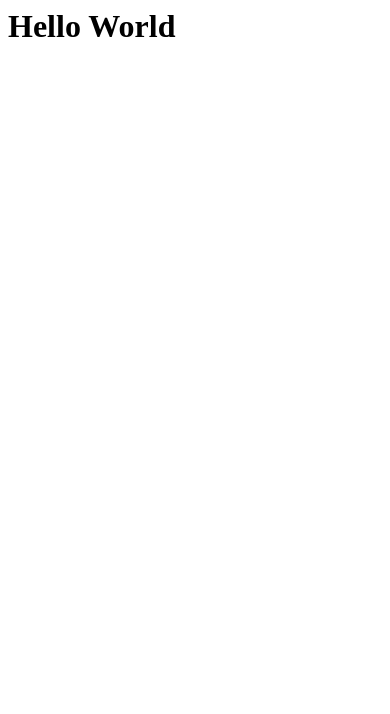
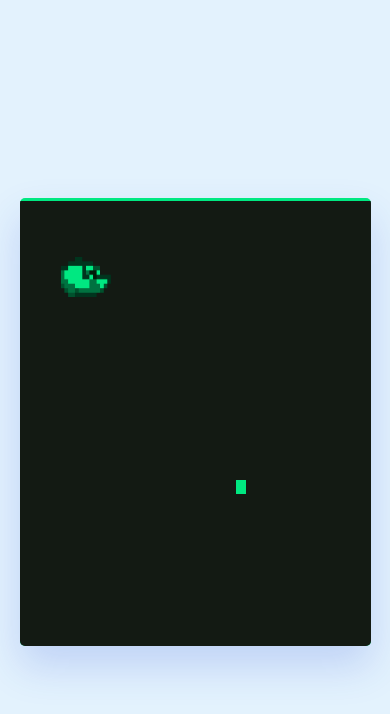
Before and after one commit to tinatinuna/tina.github.io, a plain HTML site: page index.html in a window 390 px wide. Drawn offline with nearby package versions, Linux system fonts and the light colour scheme.

Commit message:
Add files via upload

```diff
--- a/index.html
+++ b/index.html
@@ -1 +1,28 @@
-<h1>Hello World</h1>
+<!DOCTYPE html>
+<!-- Coding By CodingNepal - youtube.com/codingnepal -->
+<html lang="en" dir="ltr">
+  <head>
+    <meta charset="utf-8">
+    <title>Snake Game JavaScript | CodingNepal</title>
+    <link rel="stylesheet" href="style.css">
+    <meta name="viewport" content="width=device-width, initial-scale=1.0">
+    <link rel="stylesheet" href="https://cdnjs.cloudflare.com/ajax/libs/font-awesome/6.3.0/css/all.min.css">
+    <script src="script.js" defer></script>
+  </head>
+  <body>
+    <div class="wrapper">
+      <div class="game-details">
+        <span class="score">Score: 0</span>
+        <span class="high-score">High Score: 0</span>
+      </div>
+      <div class="play-board"></div>
+      <div class="controls">
+        <i data-key="ArrowLeft" class="fa-solid fa-arrow-left-long"></i>
+        <i data-key="ArrowUp" class="fa-solid fa-arrow-up-long"></i>
+        <i data-key="ArrowRight" class="fa-solid fa-arrow-right-long"></i>
+        <i data-key="ArrowDown" class="fa-solid fa-arrow-down-long"></i>
+      </div>
+    </div>
+
+  </body>
+</html>
--- /dev/null
+++ b/script.js
@@ -0,0 +1,93 @@
+const playBoard = document.querySelector(".play-board");
+const scoreElement = document.querySelector(".score");
+const highScoreElement = document.querySelector(".high-score");
+const controls = document.querySelectorAll(".controls i");
+
+let gameOver = false;
+let foodX, foodY;
+let snakeX = 5, snakeY = 5;
+let velocityX = 0, velocityY = 0;
+let snakeBody = [];
+let setIntervalId;
+let score = 0;
+
+// Getting high score from the local storage
+let highScore = localStorage.getItem("high-score") || 0;
+highScoreElement.innerText = `High Score: ${highScore}`;
+
+const updateFoodPosition = () => {
+    // Passing a random 1 - 30 value as food position
+    foodX = Math.floor(Math.random() * 30) + 1;
+    foodY = Math.floor(Math.random() * 30) + 1;
+}
+
+const handleGameOver = () => {
+    // Clearing the timer and reloading the page on game over
+    clearInterval(setIntervalId);
+    alert("Game Over! Press OK to replay...");
+    location.reload();
+}
+
+const changeDirection = e => {
+    // Changing velocity value based on key press
+    if(e.key === "ArrowUp" && velocityY != 1) {
+        velocityX = 0;
+        velocityY = -1;
+    } else if(e.key === "ArrowDown" && velocityY != -1) {
+        velocityX = 0;
+        velocityY = 1;
+    } else if(e.key === "ArrowLeft" && velocityX != 1) {
+        velocityX = -1;
+        velocityY = 0;
+    } else if(e.key === "ArrowRight" && velocityX != -1) {
+        velocityX = 1;
+        velocityY = 0;
+    }
+}
+
+// Calling changeDirection on each key click and passing key dataset value as an object
+controls.forEach(button => button.addEventListener("click", () => changeDirection({ key: button.dataset.key })));
+
+const initGame = () => {
+    if(gameOver) return handleGameOver();
+    let html = `<div class="food" style="grid-area: ${foodY} / ${foodX}"></div>`;
+
+    // Checking if the snake hit the food
+    if(snakeX === foodX && snakeY === foodY) {
+        updateFoodPosition();
+        snakeBody.push([foodY, foodX]); // Pushing food position to snake body array
+        score++; // increment score by 1
+        highScore = score >= highScore ? score : highScore;
+        localStorage.setItem("high-score", highScore);
+        scoreElement.innerText = `Score: ${score}`;
+        highScoreElement.innerText = `High Score: ${highScore}`;
+    }
+    // Updating the snake's head position based on the current velocity
+    snakeX += velocityX;
+    snakeY += velocityY;
+
+    // Shifting forward the values of the elements in the snake body by one
+    for (let i = snakeBody.length - 1; i > 0; i--) {
+        snakeBody[i] = snakeBody[i - 1];
+    }
+    snakeBody[0] = [snakeX, snakeY]; // Setting first element of snake body to current snake position
+
+    // Checking if the snake's head is out of wall, if so setting gameOver to true
+    if(snakeX <= 0 || snakeX > 30 || snakeY <= 0 || snakeY > 30) {
+        return gameOver = true;
+    }
+
+    for (let i = 0; i < snakeBody.length; i++) {
+        // Adding a div for each part of the snake's body
+        html += `<img src="head.png" alt="snake" class="head" style="grid-area: ${snakeBody[i][1]} / ${snakeBody[i][0]}; width: 50px; height: 40px;"/>`;
+        // Checking if the snake head hit the body, if so set gameOver to true
+        if (i !== 0 && snakeBody[0][1] === snakeBody[i][1] && snakeBody[0][0] === snakeBody[i][0]) {
+            gameOver = true;
+        }
+    }
+    playBoard.innerHTML = html;
+}
+
+updateFoodPosition();
+setIntervalId = setInterval(initGame, 100);
+document.addEventListener("keyup", changeDirection);
--- /dev/null
+++ b/style.css
@@ -0,0 +1,77 @@
+/* Import Google font */
+@import url('https://fonts.googleapis.com/css2?family=Open+Sans:wght@400;500;600;700&display=swap');
+* {
+  margin: 0;
+  padding: 0;
+  box-sizing: border-box;
+  font-family: 'Open Sans', sans-serif;
+}
+body {
+  display: flex;
+  align-items: center;
+  justify-content: center;
+  min-height: 100vh;
+  background: #E3F2FD;
+}
+.wrapper {
+
+  height: 80vmin;
+  display: flex;
+  overflow: hidden;
+  flex-direction: column;
+  justify-content: center;
+  border-radius: 5px;
+  background: #00E881;
+  box-shadow: 0 20px 40px rgba(52, 87, 220, 0.2);
+}
+.game-details {
+  color: #131A13;
+  font-weight: 500;
+  font-size: 1.2rem;
+  padding: 20px 27px;
+  display: flex;
+  justify-content: space-between;
+}
+.play-board {
+  height: 100%;
+  width: 100%;
+  display: grid;
+  background: #131A13;
+  grid-template: repeat(30, 1fr) / repeat(30, 1fr);
+}
+.play-board .food {
+  background: #00E881;
+}
+
+
+.controls {
+  display: none;
+  justify-content: space-between;
+}
+.controls i {
+  padding: 25px 0;
+  text-align: center;
+  font-size: 1.3rem;
+  color: #B8C6DC;
+  width: calc(100% / 4);
+  cursor: pointer;
+  border-right: 1px solid #171B26;
+}
+
+@media screen and (max-width: 800px) {
+  .wrapper {
+    width: 90vmin;
+    height: 115vmin;
+  }
+  .game-details {
+    font-size: 1rem;
+    padding: 15px 27px;
+  }
+  .controls {
+    display: flex;
+  }
+  .controls i {
+    padding: 15px 0;
+    font-size: 1rem;
+  }
+}
```
Also changed, not shown: head.png (added).
